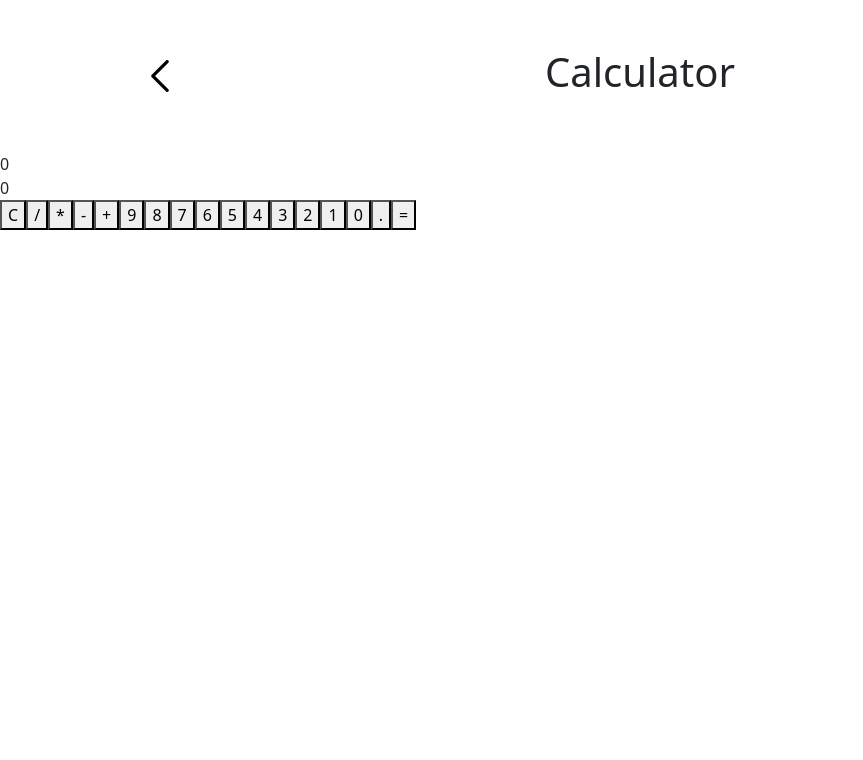
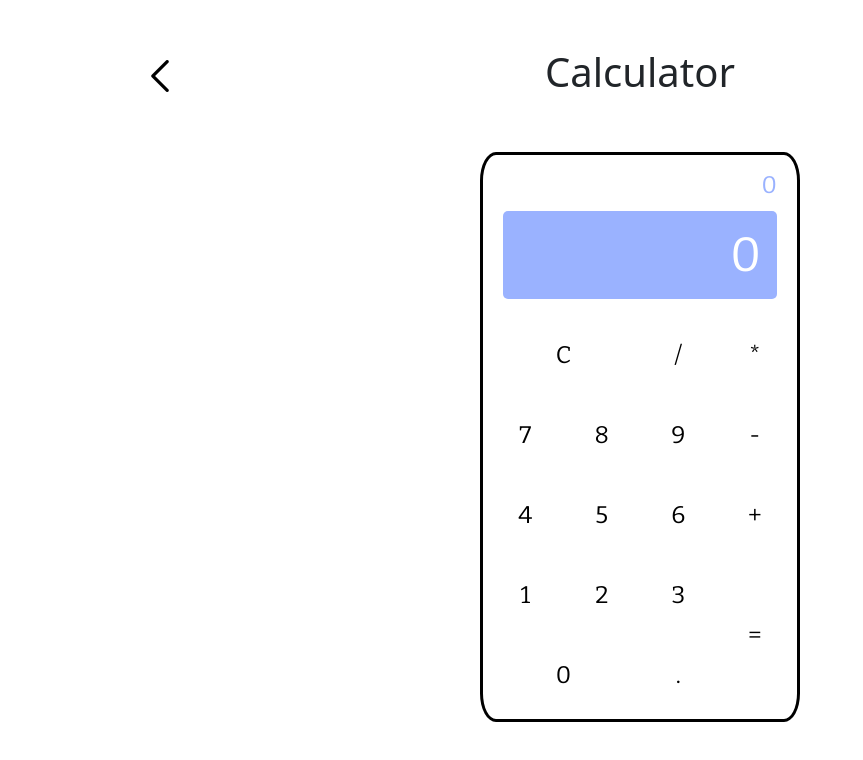
Before and after one commit to cmcgrath454/fcc-front-end-libraries, a React (Create React App) app: page /#/calculator in a window 1280 px wide. Shown: the top 760 px of the page, without its empty margins (0-863 px from the left). Built offline with nearby package versions, Linux system fonts and the light colour scheme.

Commit message:
moved font to main scss file

```diff
--- a/src/styles/App.scss
+++ b/src/styles/App.scss
@@ -1,8 +1,10 @@
 @import '/node_modules/bootstrap/scss/bootstrap.scss';
 @import url('https://fonts.googleapis.com/css2?family=Bitter&display=swap');
-@import 'QuoteApp.scss';
-@import 'MarkdownApp.scss';
-@import 'DrumApp.scss';
+@import url('https://fonts.googleapis.com/css2?family=Cutive+Mono&display=swap');
+@import 'QuoteApp';
+@import 'MarkdownApp';
+@import 'DrumApp';
+@import 'CalculatorApp';
 
 nav {
     &>h1 {
--- a/src/styles/_DrumApp.scss
+++ b/src/styles/_DrumApp.scss
@@ -1,4 +1,3 @@
-@import url('https://fonts.googleapis.com/css2?family=Cutive+Mono&display=swap');
 
 #drum-machine {
     width: 90%;
```
